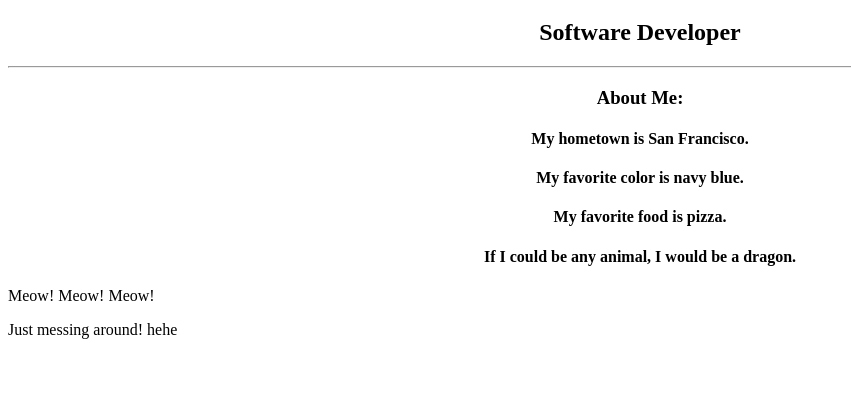
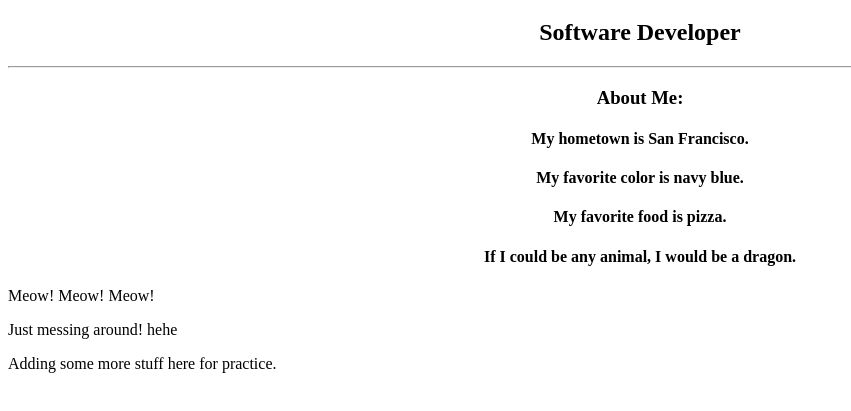
Before and after one commit to brycedtea/my-first-repo, a plain HTML site: page index.html in a window 1280 px wide. Shown: the part 61-472 px from the top of the page, without its empty margins (0-851 px from the left). Drawn offline with Linux system fonts and the light colour scheme.

Commit message:
Adding some more stuff for practice

```diff
--- a/index.html
+++ b/index.html
@@ -20,3 +20,4 @@
 		</html>
         <p>Meow! Meow! Meow!</p>
         <p>Just messing around! hehe</p>
+        <p>Adding some more stuff here for practice.</p>
```
